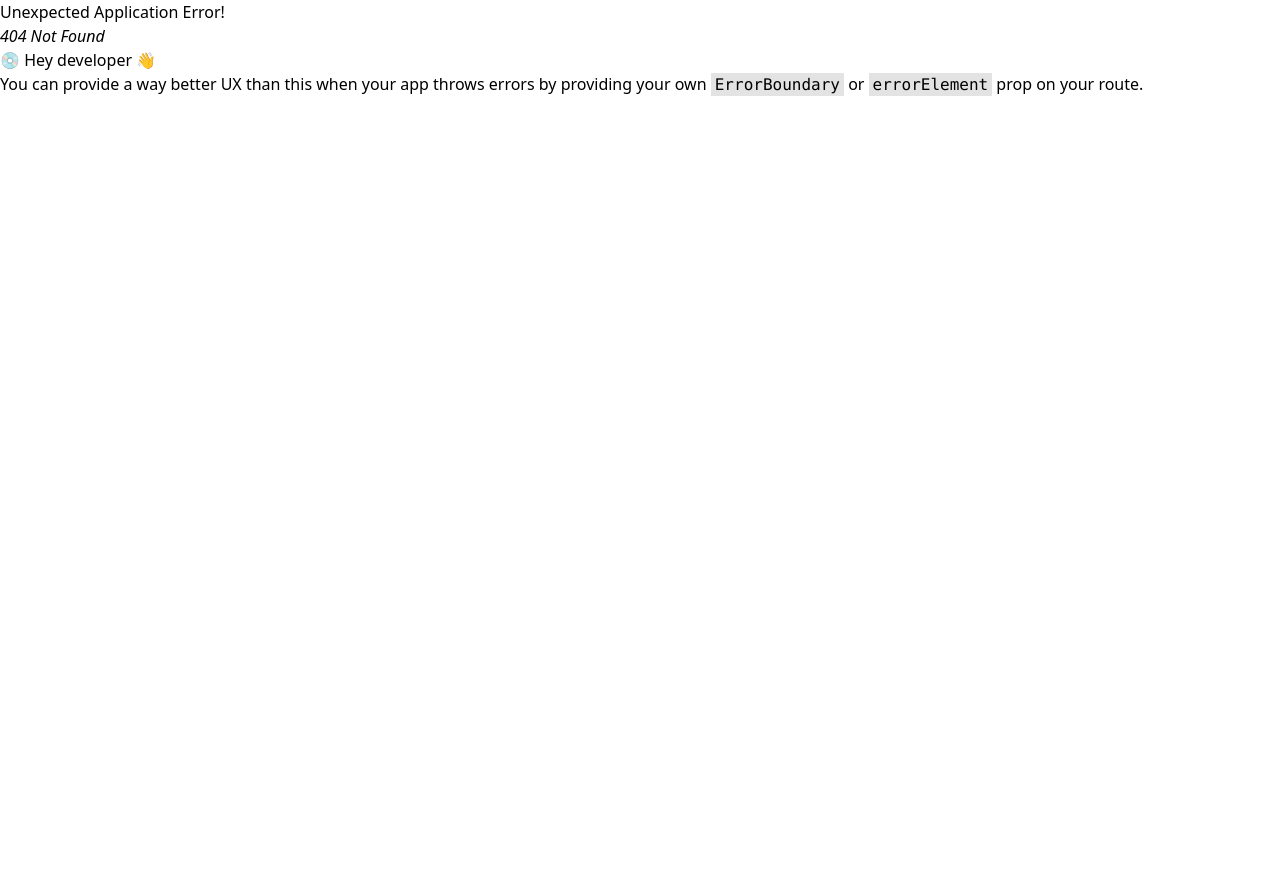
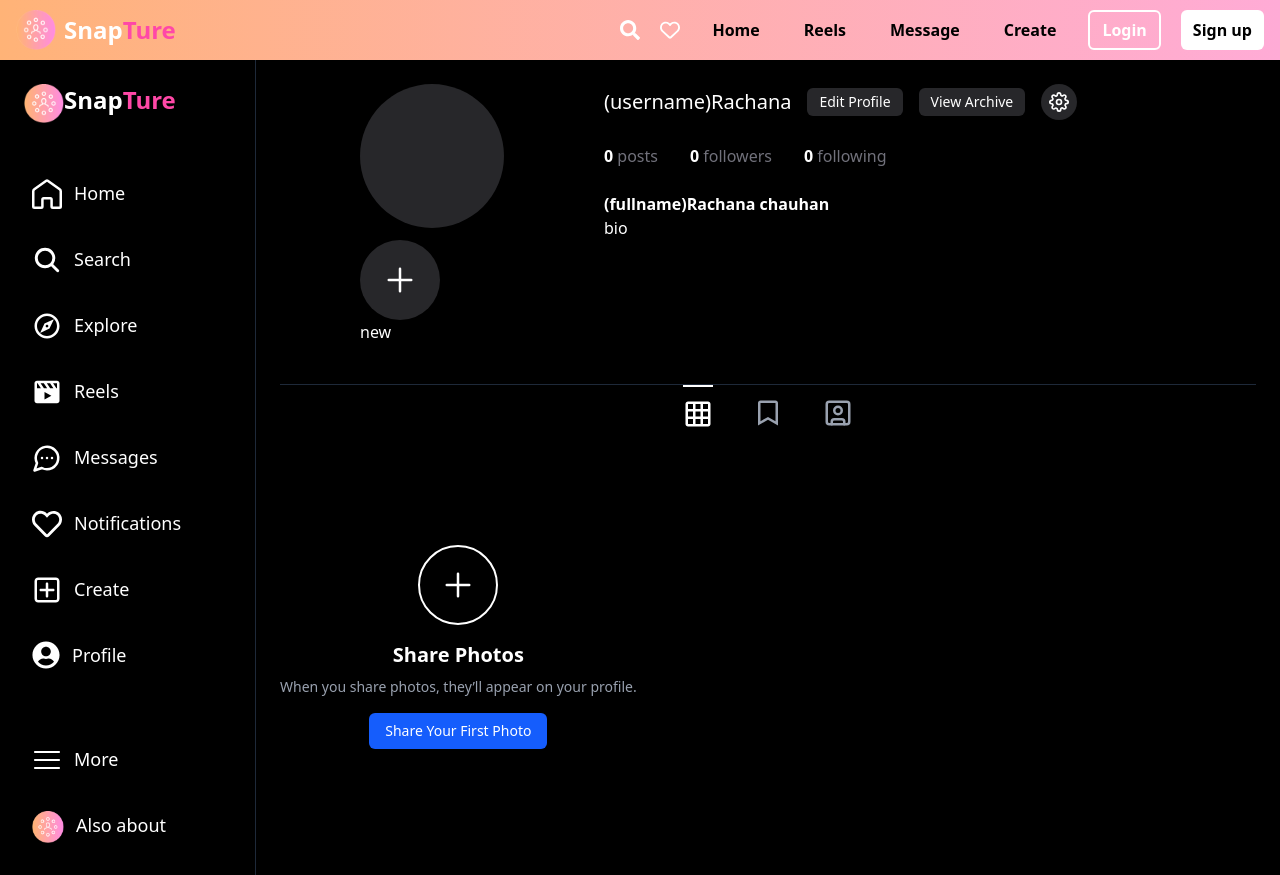
Before and after one commit to Rahulkumar9598/SocialMedia, a React (Vite) app in the folder socialmedia/Frontend/: page /my-account in a window 1280 px wide. Before the commit this address had no page. Before the commit the page ends 800 px from the top, so only its background shows below. Built offline with nearby package versions, Linux system fonts and the light colour scheme.

Commit message:
add user profile

```diff
--- a/socialmedia/Frontend/package.json
+++ b/socialmedia/Frontend/package.json
@@ -13,6 +13,8 @@
     "@reduxjs/toolkit": "^2.9.0",
     "@tailwindcss/vite": "^4.1.13",
     "axios": "^1.12.2",
+    "framer-motion": "^12.23.18",
+    "lucide-react": "^0.544.0",
     "react": "^19.1.1",
     "react-dom": "^19.1.1",
     "react-hot-toast": "^2.6.0",
--- a/socialmedia/Frontend/src/App.jsx
+++ b/socialmedia/Frontend/src/App.jsx
@@ -3,6 +3,7 @@ import { Outlet } from 'react-router-dom'
 import Navbar from './components/Navbar/Navbar'
 import MobileNav from './components/Navbar/MobileNav'
 import { Toaster } from 'react-hot-toast';
+import UserProfile from './pages/UserProfile';
 
 function App() {
   const [count, setCount] = useState(0)
--- a/socialmedia/Frontend/src/components/Navbar/Navbar.jsx
+++ b/socialmedia/Frontend/src/components/Navbar/Navbar.jsx
@@ -10,7 +10,7 @@ const Navbar = () => {
 
     const getUserDetails = async () => {
         try {
-            const res = await axios.get("http://localhost:5050/api/user/get-user-details")
+            const res = await axios.get("https://socialmedia-qphp.onrender.com/api/user/get-user-details")
             console.log(res , "this is response")
             setUser(res?.data?.user)
         } catch (error) {
@@ -21,8 +21,12 @@ const Navbar = () => {
 
     useEffect(() => {
         axios.defaults.headers.common["authorization"] = localStorage.getItem("authorization")
+        if(!localStorage.getItem("authorization")) return
         getUserDetails()
     },[])
+    useEffect(() => {
+        console.log(user)
+    },[user])
     return (
         <>
             <nav className='w-full h-15 bg-gradient-to-r from-[#ffb377] to-[#FFABD6] px-2 md:px-4 flex justify-between'>
--- a/socialmedia/Frontend/src/pages/Login.jsx
+++ b/socialmedia/Frontend/src/pages/Login.jsx
@@ -19,7 +19,7 @@ const Login = () => {
     e.preventDefault()
     try {
       setLoading(true)
-        const res = await axios.post("http://localhost:5050/api/user/login", data)
+        const res = await axios.post("https://socialmedia-qphp.onrender.com/api/user/login", data)
         console.log(res , "this is response")
         toast.success(res?.data?.message)
         setLoading(false)
--- a/socialmedia/Frontend/src/pages/SignUp.jsx
+++ b/socialmedia/Frontend/src/pages/SignUp.jsx
@@ -28,7 +28,7 @@ const SignUp = () => {
     try {
 
       setLoading(true)
-      const res = await axios.post("http://localhost:5050/api/user/register", data)
+      const res = await axios.post("https://socialmedia-qphp.onrender.com/api/user/register", data)
       console.log(res)
       toast.success(res?.data?.message)
       navigate("/login")
--- /dev/null
+++ b/socialmedia/Frontend/src/pages/UserProfile.jsx
@@ -0,0 +1,103 @@
+// src/pages/ProfilePage.jsx
+import React from "react";
+import { Link } from "react-router-dom";
+import { GrHomeRounded } from "react-icons/gr";
+import { IoSearch } from "react-icons/io5";
+import { MdOutlineExplore } from "react-icons/md";
+import { BiSolidMoviePlay } from "react-icons/bi";
+import { LuMessageCircleMore } from "react-icons/lu";
+import { FaRegHeart } from "react-icons/fa";
+import { CgAddR } from "react-icons/cg";
+import { FaUserCircle } from "react-icons/fa";
+import { RxHamburgerMenu } from "react-icons/rx";
+import { FiSettings } from "react-icons/fi";
+import { IoAdd } from "react-icons/io5";
+import { BiBookmark } from "react-icons/bi";
+import { MdGridOn } from "react-icons/md";
+import { LuSquareUser } from "react-icons/lu";
+
+const UserProfile = ({ user }) => {
+  return (
+    <div className="flex bg-black text-white min-h-screen">
+      <aside className="w-64 border-r border-gray-800 p-6 hidden  md:flex flex-col gap-6">
+        <h1 className="text-2xl font-bold mb-6 flex "><img src="./logo.png" alt="" className="w-10" /><span className="text-white text-2xl  font-bold">Snap</span> <span className="text-[#ff48a7] text-2xl  font-bold">Ture</span></h1>
+        <nav className="flex flex-col gap-5 text-lg">
+          <Link to="/" className="flex gap-3 py-[8px] hover:bg-zinc-800 w-full pl-2 rounded-2xl"><GrHomeRounded  size={30} />Home</Link>
+          <Link to="/search" className="flex gap-3 py-[8px] hover:bg-zinc-800 w-full pl-2 rounded-2xl"><IoSearch size={30}/>Search</Link>
+          <Link to="/explore" className="flex gap-3 py-[8px] hover:bg-zinc-800 w-full pl-2 rounded-2xl"><MdOutlineExplore size={30}/>Explore</Link>
+          <Link to="/reels" className="flex gap-3 py-[8px] hover:bg-zinc-800 w-full pl-2 rounded-2xl"><BiSolidMoviePlay size={30}/>Reels</Link>
+          <Link to="/messages" className="flex gap-3 py-[8px] hover:bg-zinc-800 w-full pl-2 rounded-2xl"><LuMessageCircleMore size={30}/>Messages</Link>
+          <Link to="/notifications" className="flex gap-3 py-[8px] hover:bg-zinc-800 w-full pl-2 rounded-2xl"> <FaRegHeart size={30}/>Notifications</Link>
+          <Link to="/create" className="flex gap-3 py-[8px] hover:bg-zinc-800 w-full pl-2 rounded-2xl"><CgAddR size={30}/>Create</Link>
+          <Link to="/profile" className="flex gap-3 py-[8px] hover:bg-zinc-800 w-full pl-2 rounded-2xl"> <FaUserCircle className='text-white size-7' />Profile</Link>
+          <Link className="mt-10 flex gap-3 py-[8px] hover:bg-zinc-800 w-full pl-2 rounded-2xl"><RxHamburgerMenu size={30}/>More</Link>
+          <Link className="flex gap-3 py-[8px] hover:bg-zinc-800 w-full pl-2 rounded-2xl"><img src="./logo.png" className="w-8" alt="" />Also about </Link>
+        </nav>
+      </aside>
+      <main className="flex-1 p-6">
+        <div className="flex flex-col sm:flex-row  sm:items-start gap-10">
+          <div className="w-36 h-36 rounded-full bg-zinc-800 flex items-center justify-center overflow-hidden lg:ml-20 ">
+
+          </div>
+
+          <div className="flex-1 md:ml-15">
+            <div className="flex flex-wrap items-center gap-4">
+              <h2 className="text-xl">(username)Rachana</h2>
+              <button className="bg-zinc-800 px-3 py-1 rounded-md text-sm">
+                Edit Profile
+              </button>
+              <button className="bg-zinc-800 px-3 py-1 rounded-md text-sm">
+                View Archive
+              </button>
+              <button className="bg-zinc-800 p-2 rounded-full"><FiSettings size={20}/></button>
+            </div>
+            <div className="flex gap-8 my-6">
+              <p className="text-zinc-500">
+                <span className="font-semibold text-white">0</span> posts
+              </p>
+              <p className="text-zinc-500">
+                <span className="font-semibold text-white">0</span> followers
+              </p>
+              <p className="text-zinc-500">
+                <span className="font-semibold text-white">0</span> following
+              </p>
+            </div>
+            <div className="mt-4">
+              <p className="font-semibold">(fullname)Rachana chauhan</p>
+              <p>bio</p>
+            </div>
+          </div>
+        </div>
+        <div className="lg:ml-20">
+        <div className="w-20 h-20 rounded-full bg-zinc-800 items-center justify-center flex "><IoAdd size={40}/></div>
+        <p className="items-center justify-center">new</p>
+        </div>
+        <div className="border-t border-gray-800 mt-10 flex justify-center gap-10 text-sm uppercase tracking-wider">
+          <button className="py-3  border-t-2 border-white"><MdGridOn size={30}/></button>
+          <button className="py-3 text-gray-400"><BiBookmark size={30}/></button>
+          <button className="py-3 text-gray-400"><LuSquareUser size={30}/></button>
+        </div>
+        <div className="mt-6 flex">
+
+            <div className="flex flex-col items-center justify-center mt-20">
+              <div className="w-20 h-20 border-2 border-white rounded-full flex items-center justify-center">
+                <IoAdd size={40}/>
+              </div>
+              <h3 className="mt-4 text-xl font-semibold">Share Photos</h3>
+              <p className="text-gray-400 text-sm mt-2">
+                When you share photos, they’ll appear on your profile.
+              </p>
+              <button className="mt-4 bg-blue-600 px-4 py-2 rounded-md text-white text-sm">
+                Share Your First Photo
+              </button>
+            </div>
+
+        </div>
+
+
+      </main>
+    </div>
+  );
+};
+
+export default UserProfile;
--- a/socialmedia/Frontend/src/routes/routes.jsx
+++ b/socialmedia/Frontend/src/routes/routes.jsx
@@ -4,6 +4,7 @@ import About from "../pages/About";
 import Home from "../pages/Home";
 import SignUp from "../pages/SignUp";
 import Login from "../pages/Login";
+import UserProfile from "../pages/UserProfile";
 
 const routes = createBrowserRouter(
     [
@@ -26,6 +27,10 @@ const routes = createBrowserRouter(
                 {
                     path: "/login",
                     element: <Login />
+                },
+                {
+                    path: "/my-account",
+                    element: <UserProfile />
                 }
             ]
         }
```
Also changed, not shown: 1 other file (tests, documents, lock files or other folders).
